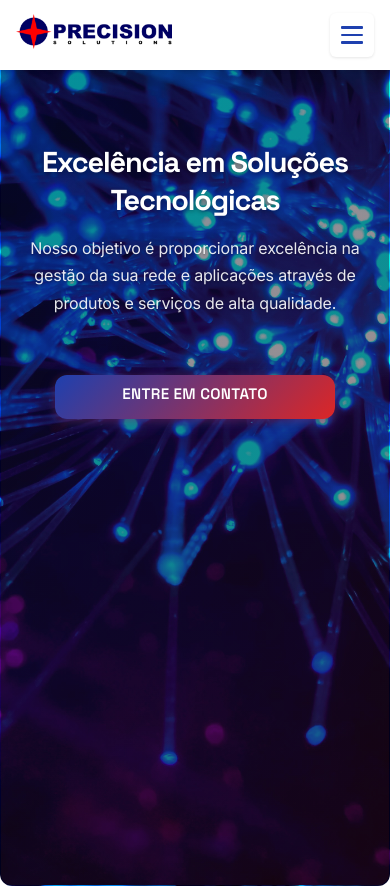
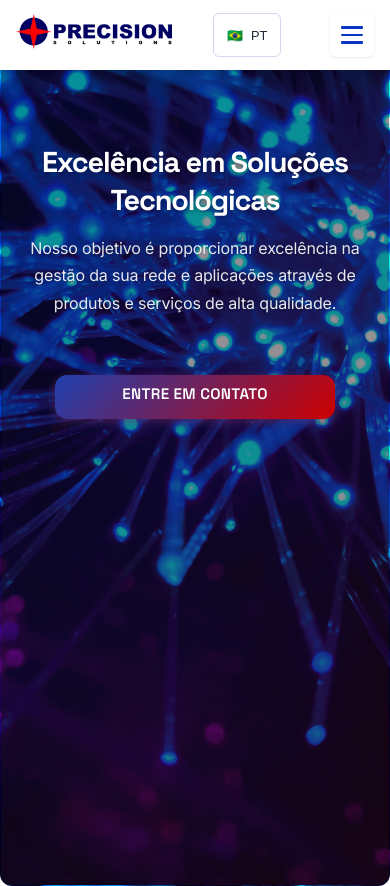
Before and after one commit to juancarlosferreirachagas/precision-solutions, a website: page index.html in a window 390 px wide. Shown: the top 886 px of the page. Drawn offline with Linux system fonts and the light colour scheme.

Commit message:
feat: Mover seletor de idiomas para o header

```diff
--- a/assets/css/style.css
+++ b/assets/css/style.css
@@ -8,26 +8,26 @@
 /* Variáveis - Design Elegante e Profissional */
 :root {
     /* Cores Principais - Azul e Vermelho Forte */
-    --primary: #1e40af;        /* Azul forte */
+    --primary: #0934c2;        /* Azul forte */
     --primary-dark: #1e3a8a;   /* Azul mais escuro */
-    --primary-light: #3b82f6;  /* Azul claro */
-    --secondary: #dc2626;      /* Vermelho forte */
-    --secondary-dark: #b91c1c; /* Vermelho escuro */
-    --secondary-light: #ef4444; /* Vermelho claro */
+    --primary-light: #03265e;  /* Azul claro */
+    --secondary: #e10000;      /* Vermelho forte */
+    --secondary-dark: #e70c0c; /* Vermelho escuro */
+    --secondary-light: #c10707; /* Vermelho claro */
     --accent: #f59e0b;         /* Laranja para destaque */
     --white: #ffffff;
 
     /* Cores dos Cards - Alternando Azul e Vermelho */
     --card-blue: #1e40af;
-    --card-blue-dark: #1e3a8a;
-    --card-blue-light: #3b82f6;
-    --card-red: #dc2626;
-    --card-red-dark: #b91c1c;
-    --card-red-light: #ef4444;
+    --card-blue-dark: #002a9c;
+    --card-blue-light: #003181;
+    --card-red: #cd0000;
+    --card-red-dark: #b80000;
+    --card-red-light: #e40000;
 
     /* Cores de contraste melhoradas */
     --text-blue: #1e40af;
-    --text-red: #dc2626;
+    --text-red: #eb0000;
     --border-blue: rgba(30, 64, 175, 0.15);
     --border-red: rgba(220, 38, 38, 0.15);
 
@@ -3911,9 +3911,11 @@ footer {
     }
 }
 
-/* Seletor de idiomas simples */
+/* Seletor de idiomas no header */
 .language-switcher {
     position: relative;
+    margin-left: auto;
+    margin-right: 1rem;
 }
 
 .lang-toggle {
@@ -3952,6 +3954,7 @@ footer {
     list-style: none;
     margin: 0;
     padding: 0.5rem 0;
+    margin-top: 0.5rem;
 }
 
 .lang-menu.active {
@@ -3980,14 +3983,17 @@ footer {
 
 /* Mobile - seletor de idiomas */
 @media (max-width: 767px) {
+    .language-switcher {
+        margin-right: 0.5rem;
+    }
+
+    .lang-toggle {
+        padding: 0.4rem 0.8rem;
+        font-size: 0.8rem;
+    }
+
     .lang-menu {
-        position: static;
-        opacity: 1;
-        visibility: visible;
-        transform: none;
-        box-shadow: none;
-        background: rgba(30, 64, 175, 0.05);
-        margin: 0.5rem 0;
-        border-radius: 6px;
-    }
-}
+        right: 0;
+        min-width: 140px;
+    }
+}
--- a/index.html
+++ b/index.html
@@ -75,6 +75,20 @@
                     <img src="assets/images/icons/logo-precision.png" alt="Precision Solutions Logo">
                 </a>
             </div>
+
+            <!-- Seletor de idiomas no header -->
+            <div class="language-switcher">
+                <button class="lang-toggle" type="button">
+                    <span class="lang-flag">🇧🇷</span>
+                    <span class="lang-code">PT</span>
+                </button>
+                <ul class="lang-menu">
+                    <li><button class="lang-option" data-lang="pt">🇧🇷 Português</button></li>
+                    <li><button class="lang-option" data-lang="en">🇺🇸 English</button></li>
+                    <li><button class="lang-option" data-lang="es">🇪🇸 Español</button></li>
+                </ul>
+            </div>
+
             <ul class="nav-menu">
                 <li><a href="#home" data-section="home" data-i18n="navigation.home">HOME</a></li>
                 <li><a href="#about" data-section="about" data-i18n="navigation.about">QUEM SOMOS</a></li>
@@ -92,17 +106,6 @@
                     <a href="#solutions" data-section="solutions" data-i18n="navigation.solutions">SOLUÇÕES</a>
                 </li>
                 <li><a href="#contact" data-section="contact" data-i18n="navigation.contact">CONTATO</a></li>
-                <li class="language-switcher">
-                    <button class="lang-toggle" type="button">
-                        <span class="lang-flag">🇧🇷</span>
-                        <span class="lang-code">PT</span>
-                    </button>
-                    <ul class="lang-menu">
-                        <li><button class="lang-option" data-lang="pt">🇧🇷 Português</button></li>
-                        <li><button class="lang-option" data-lang="en">🇺🇸 English</button></li>
-                        <li><button class="lang-option" data-lang="es">🇪🇸 Español</button></li>
-                    </ul>
-                </li>
             </ul>
             <div class="hamburger">
                 <span></span>
```
